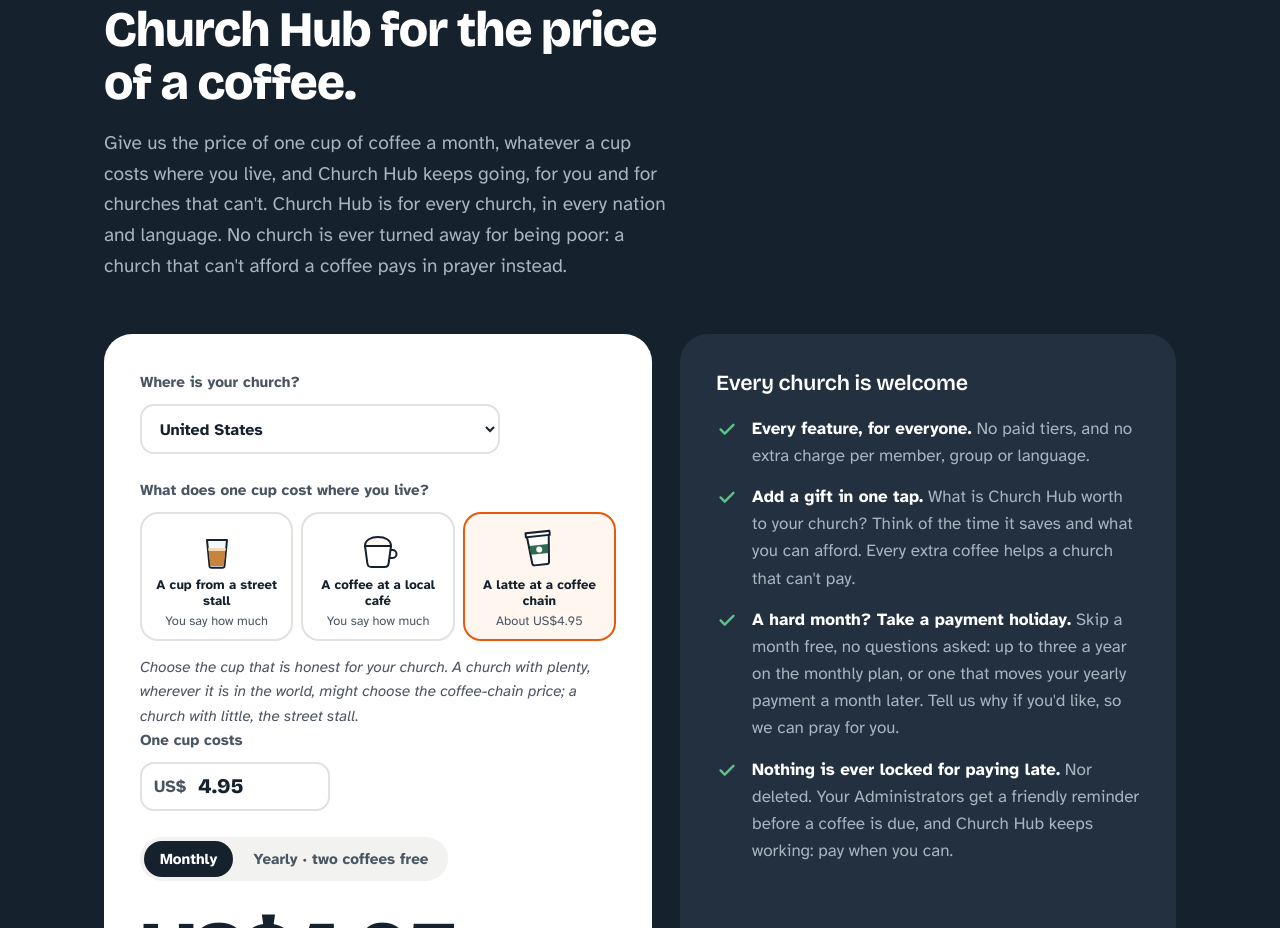
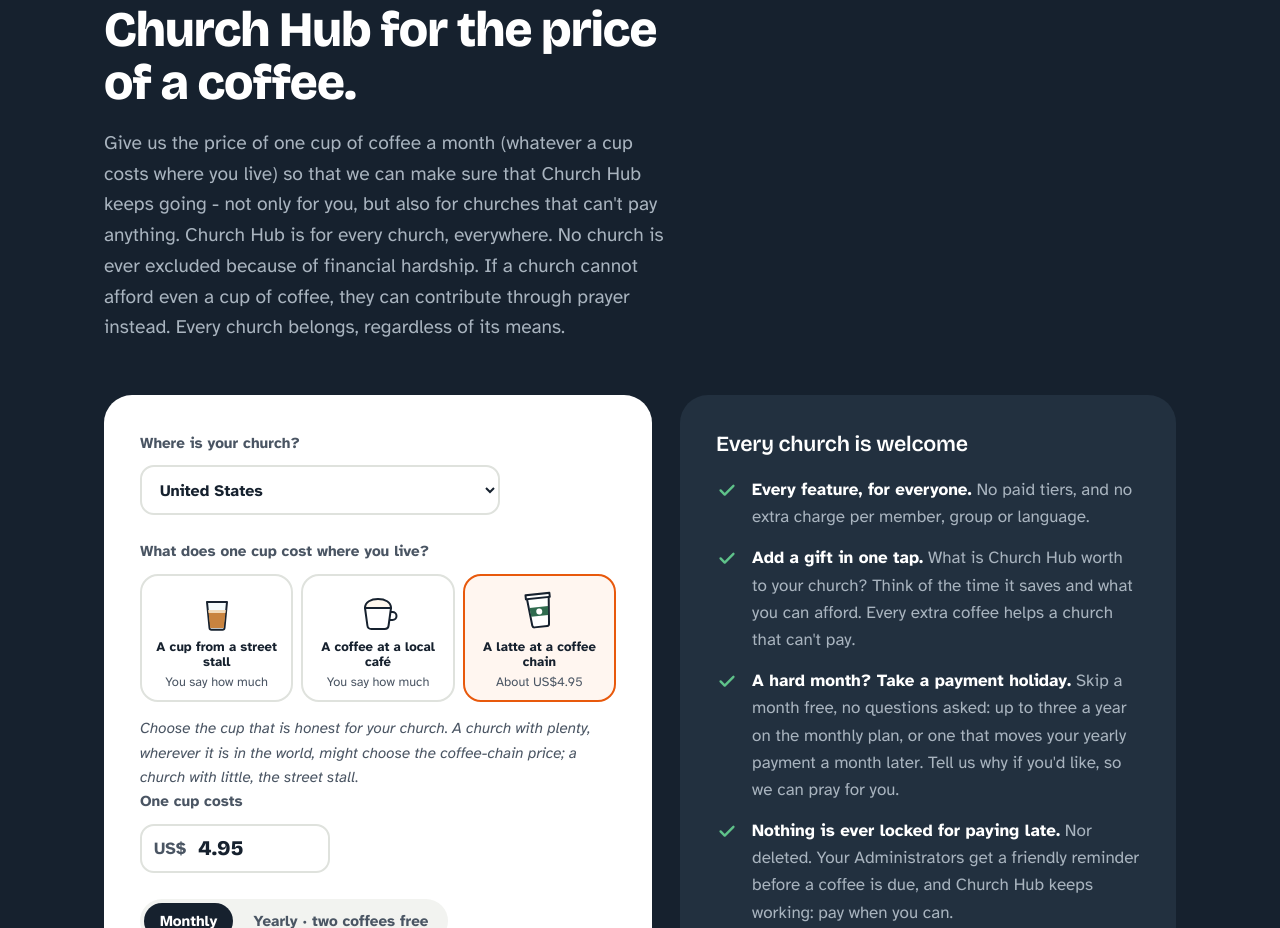
Before and after one commit to pian1966/church-hub, a plain HTML site: page site/index.html in a window 1280 px wide. Shown: the part 5938-6866 px from the top of the page. Drawn offline with nearby package versions, Linux system fonts and the light colour scheme.

Commit message:
Update index.html
Reword clumsy language around paying a cup of coffee

```diff
--- a/site/index.html
+++ b/site/index.html
@@ -529,7 +529,7 @@ footer a { color: var(--ink-2); }
 <section class="price" id="pricing" aria-labelledby="price-title">
   <div class="wrap">
     <h2 id="price-title">Church Hub for the price of a coffee.</h2>
-    <p class="lead">Give us the price of one cup of coffee a month, whatever a cup costs where you live, and Church Hub keeps going, for you and for churches that can't. Church Hub is for every church, in every nation and language. No church is ever turned away for being poor: a church that can't afford a coffee pays in prayer instead.</p>
+    <p class="lead">Give us the price of one cup of coffee a month (whatever a cup costs where you live) so that we can make sure that Church Hub keeps going - not only for you, but also for churches that can't pay anything. Church Hub is for every church, everywhere. No church is ever excluded because of financial hardship. If a church cannot afford even a cup of coffee, they can contribute through prayer instead. Every church belongs, regardless of its means.</p>
 
     <div class="deal">
       <div class="ticket">
```
